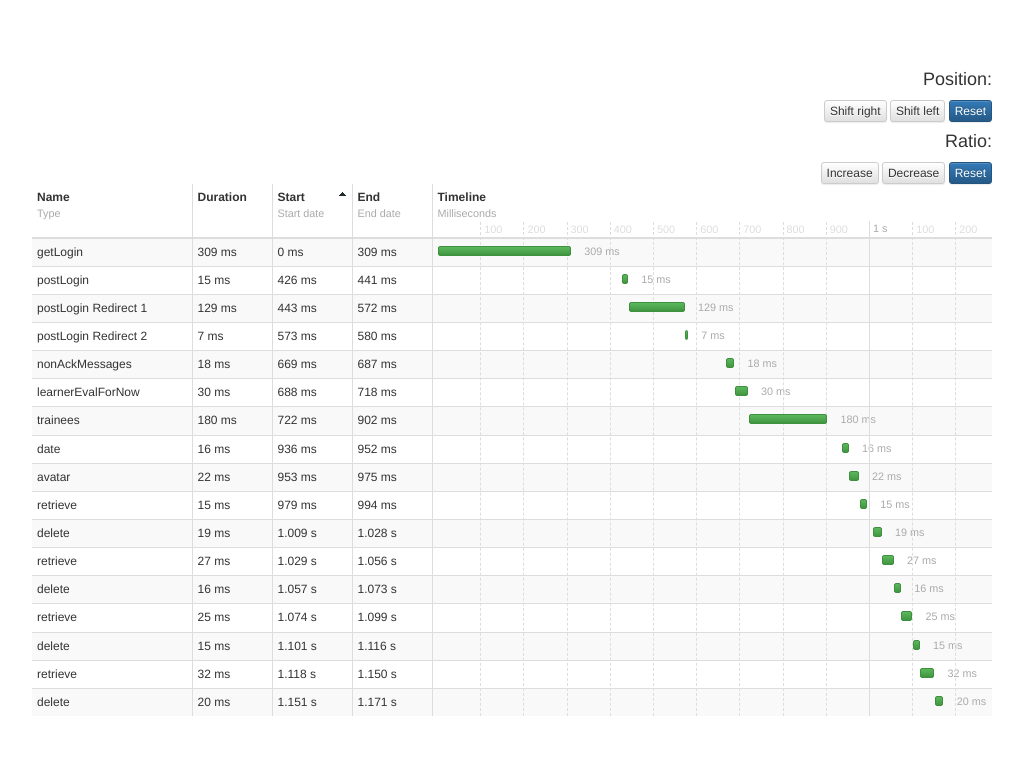
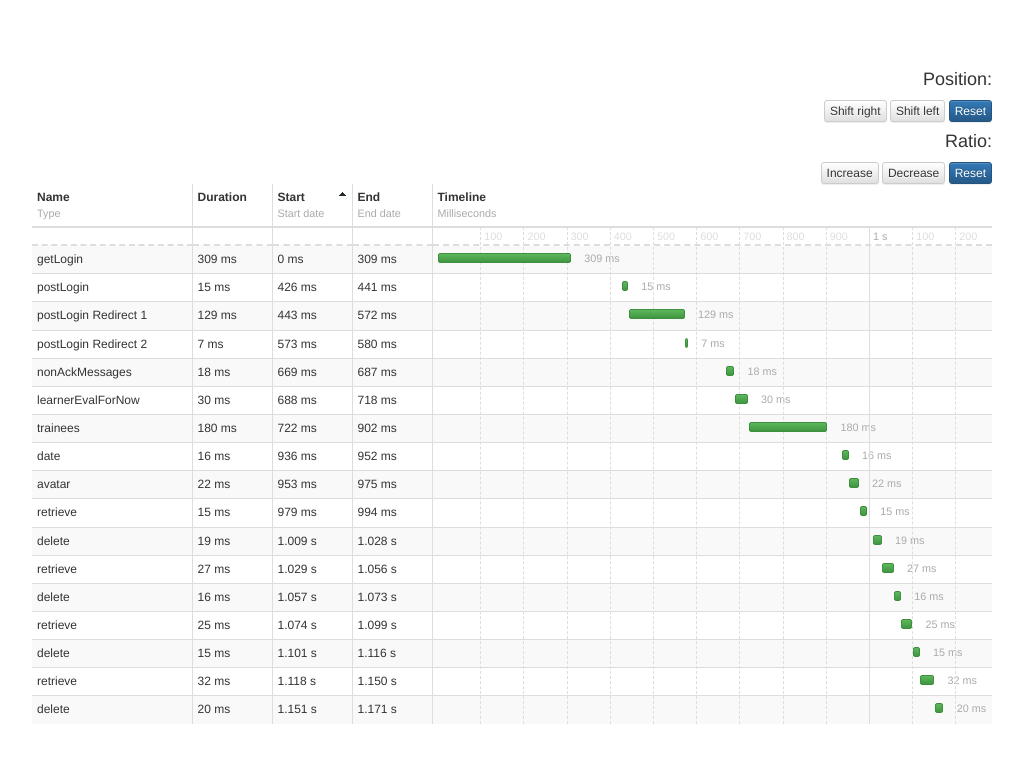
Before and after one commit to gmelekh/gatling-debug-application, a website: page public/index.html in a window 1280 px wide. Shown: the whole page, without its empty margins (128-1151 px from the left). Drawn offline with nearby package versions, Linux system fonts and the light colour scheme; files that its build step writes are made by us from their sources.

Commit message:
Custom header for ruler

```diff
--- a/app/css/timeline-ruler.less
+++ b/app/css/timeline-ruler.less
@@ -20,8 +20,9 @@
     border-left: 1px dashed @light-color;
     color: @light-color;
     height: auto;
-    margin-top: 3.6em;
+    margin-top: 4em;
     padding-left: 3px;
+    padding-top: 2px;
     position: absolute;
     z-index: 10;
   }
@@ -29,6 +30,5 @@
   .timeline-graduation-mark {
     border-left: 1px solid @light-color;
     color: @dark-color;
-    margin-top: 3.5em;
   }
 }
--- a/app/css/timeline.less
+++ b/app/css/timeline.less
@@ -14,7 +14,8 @@
   display: table-row-group;
 }
 
-.timeline-row {
+.timeline-row,
+.timeline-ruler-row {
   display: table-row;
 }
 
@@ -28,7 +29,7 @@
   .timeline-head {
     .timeline-header {
       border-bottom: 2px solid @light-color;
-      height: 4.5em;
+      height: 3em;
     }
   }
 
@@ -51,6 +52,15 @@
       }
     }
   }
+
+  .timeline-body {
+    .timeline-row:first-child {
+      .timeline-cell {
+        border-bottom: 2px dashed @light-color;
+        height: 1.5em;
+      }
+    }
+  }
 }
 
 .timeline {
@@ -59,7 +69,7 @@
   }
 
   .timeline-body {
-    .timeline-row:nth-child(odd) {
+    .timeline-row:nth-child(even) {
       background-color: @highlight-color;
     }
   }
--- a/public/index.html
+++ b/public/index.html
@@ -52,6 +52,13 @@
       </div>
     </div>
     <div class="timeline-body">
+      <div class="timeline-row">
+        <div class="timeline-cell timeline-col-4"></div>
+        <div class="timeline-cell timeline-col-2"></div>
+        <div class="timeline-cell timeline-col-2"></div>
+        <div class="timeline-cell timeline-col-2"></div>
+        <div class="timeline-cell timeline-col-14"></div>
+      </div>
       <div class="timeline-row" ng-repeat="exec in execs">
         <div class="timeline-cell timeline-col-4">{{ exec.name }}<span>{{ exec.type }}</span></div>
         <div class="timeline-cell timeline-col-2">{{ exec.responseTime() | gatlingTimestamp }}</div>
@@ -72,7 +79,8 @@
     <div class="timeline-ruler" ng-controller="rulerController">
       <div class="timeline-col-14">
         <div class="timeline-graduation" ng-class="{'timeline-graduation-mark': graduation.isThousand()}"
-             ng-style="{'left': graduation.position() + 'px'}" ng-repeat="graduation in graduations">{{ graduation.value() }}
+             ng-style="{'left': graduation.position() + 'px'}" ng-repeat="graduation in graduations">{{
+          graduation.value() }}
         </div>
       </div>
     </div>
```
